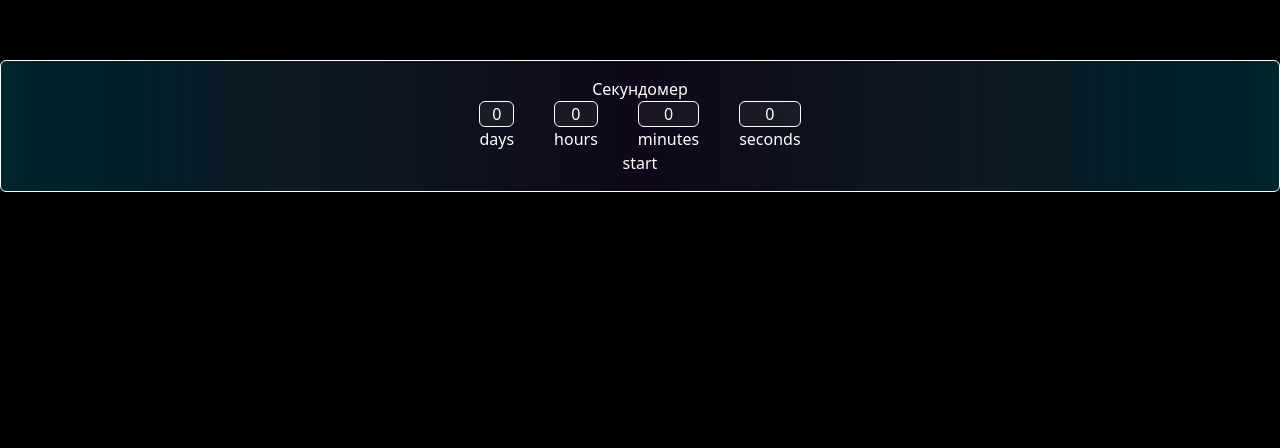
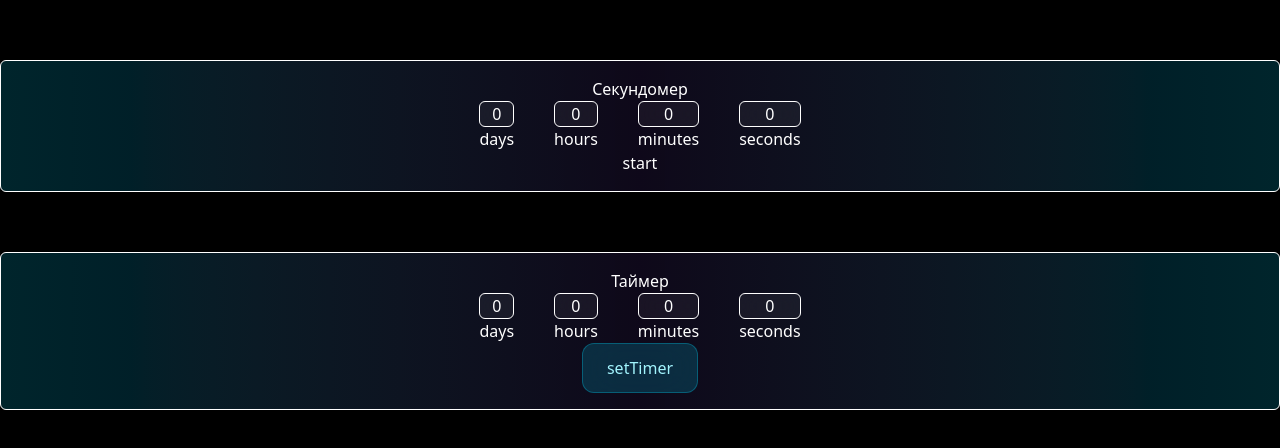
Before and after one commit to Viktossha/cozy-time-hub, a React (Vite) app: page / in a window 1280 px wide. Shown: the top 448 px of the page. Built offline with nearby package versions, Linux system fonts and the light colour scheme.

Commit message:
feat: add basic timer layout

```diff
--- a/src/App.tsx
+++ b/src/App.tsx
@@ -1,9 +1,11 @@
 import {Stopwatch} from "./features/stopwatch/Stopwatch.tsx";
+import {Timer} from "./features/timer/Timer.tsx";
 
 function App() {
 
     return <>
         <Stopwatch/>
+        <Timer/>
     </>
 }
 
--- /dev/null
+++ b/src/features/timer/Timer.tsx
@@ -0,0 +1,67 @@
+import {useState} from "react";
+import {Modal} from "../../shared/components/Modal.tsx";
+import {Button} from "../../shared/components/Button.tsx";
+import {Input} from "../../shared/components/Input.tsx";
+import {cn} from "../../shared/lib/cn.ts";
+
+export const Timer = () => {
+    const [showSettings, setShowSettings] = useState(false)
+    const [activeTab, setActiveTab] = useState<'duration' | 'targetDate'>('duration')
+
+    return (
+        <div
+            className={'border  bg-linear-to-r from-cyan-500/20 via-violet-500/10 to-cyan-500/20 rounded-md mt-15 flex flex-col items-center p-4'}>
+            <h3>Таймер</h3>
+            <div className={'flex gap-10'}>
+                <div>
+                    <div className={'bg-white/5 backdrop-blur-md border rounded-md text-center'}>{0}</div>
+                    <span>days</span>
+                </div>
+                <div>
+                    <div className={'bg-white/5 backdrop-blur-md border rounded-md text-center'}>{0}</div>
+                    <span>hours</span>
+                </div>
+                <div>
+                    <div className={'bg-white/5 backdrop-blur-md border rounded-md text-center'}>{0}</div>
+                    <span>minutes</span>
+                </div>
+                <div>
+                    <div className={'bg-white/5 backdrop-blur-md border rounded-md text-center'}>{0}</div>
+                    <span>seconds</span>
+                </div>
+            </div>
+
+            <div className={'flex gap-10'}>
+
+                <Button onClick={() => {
+                    setShowSettings(true)
+                }}>setTimer</Button>
+            </div>
+
+            <Modal open={showSettings} onOpenChange={setShowSettings} title={'Set Timer'} closeText={'Set'}
+                   className={'max-w-[448px]'}>
+                <div className={'flex gap-1.5 p-1 bg-white/5 rounded-xl mt-4 mb-6'}>
+                    <Button hoverScale={false} className={cn('bg-transparent  bg-linear-to-r from-cyan-500/20 to-violet-500/20 border border-cyan-400/30 w-full transition-all duration-200 hover:bg-white/5 ', {'bg-none border-none text-white/40': activeTab !== 'duration'})} onClick={() => setActiveTab('duration')}>Duration</Button>
+                    <Button hoverScale={false} className={cn('bg-transparent  bg-linear-to-r from-cyan-500/20 to-violet-500/20 border border-cyan-400/30 w-full transition-all duration-200 hover:bg-white/5', {'bg-none border-none text-white/40': activeTab !== 'targetDate'})}  onClick={() => setActiveTab('targetDate')}>Target Date</Button>
+                </div>
+
+                {activeTab === 'duration' && <>
+                    <p className={'uppercase text-sm text-white/40 font-medium mb-2'}>Set
+                    duration</p>
+                    <div className={'flex w-full gap-4'}>
+                        <Input className="flex-1" label={'Hours'} type={'number'} max={23} min={0}/>
+                        <Input className="flex-1" label={'Minutes'} type={'number'} max={59} min={0}/>
+                        <Input className="flex-1" label={'Seconds'} type={'number'} max={59} min={0}/>
+                    </div>
+                </>}
+
+                {activeTab === 'targetDate' && <>
+                    <p className={'uppercase text-sm text-white/40 font-medium mb-2'}>Target Date & Time</p>
+                    <Input type="datetime-local"/>
+                </>}
+
+
+            </Modal>
+        </div>
+    );
+};
```
